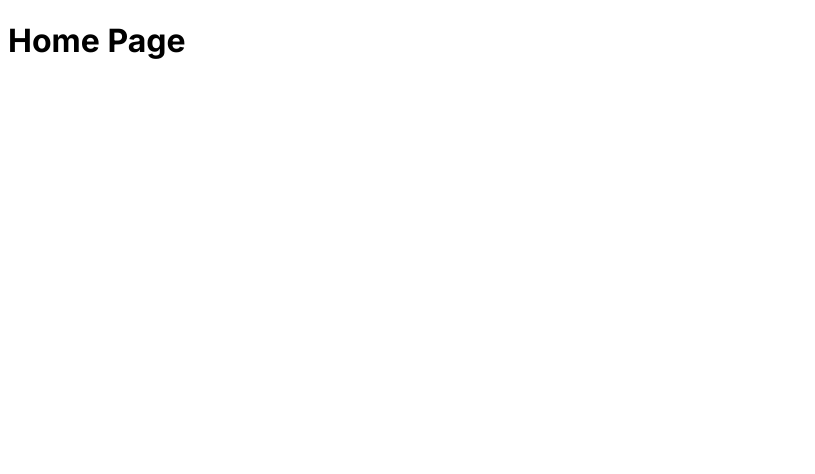
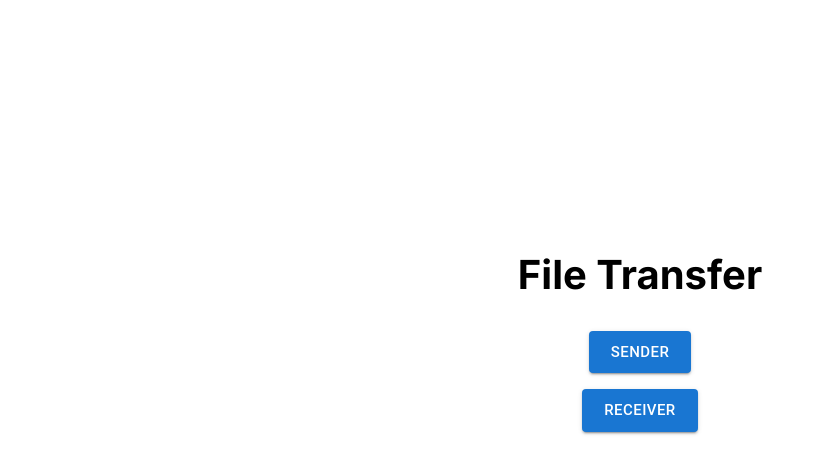
Before and after one commit to Praneeth003/file-transfer, a Next.js app: page / in a window 1280 px wide. Shown: the top 474 px of the page, without its empty margins (0-815 px from the left). Built offline with nearby package versions, Linux system fonts and the light colour scheme.

Commit message:
add sender and receiver routes at home page

```diff
--- a/package.json
+++ b/package.json
@@ -12,7 +12,7 @@
   "dependencies": {
     "@emotion/react": "^11.11.3",
     "@emotion/styled": "^11.11.0",
-    "@mui/material": "^5.15.3",
+    "@mui/material": "^5.15.4",
     "express": "^4.18.2",
     "next": "14.0.4",
     "nodemon": "^3.0.2",
--- a/src/app/globals.css
+++ b/src/app/globals.css
@@ -105,3 +105,19 @@ a {
     color-scheme: dark;
   }
 } */
+div{
+  display: flex;
+  flex-direction: column;
+  align-items: center;
+  justify-content: center;
+  height: 80vh;
+  gap: 1rem;
+}
+ h1{
+  font-size: 2.5rem;
+  font-weight: 700;
+  line-height: 1.2;
+  margin-bottom: 1rem;
+  color: rgb(var(--foreground-rgb));
+
+ }
--- a/src/app/page.tsx
+++ b/src/app/page.tsx
@@ -1,12 +1,17 @@
 import React from 'react';
-import { useState } from 'react';
-import Sender from './sender/page';
-import Receiver from './receiver/page';
+import Link from 'next/link';
+import Button from '@mui/material/Button';
 
 const Page = () => {
   return (
     <div>
-      <h1>Home Page</h1>
+      <h1>File Transfer</h1>
+      <Link href="/sender">
+      <Button variant="contained" size = "large" >Sender</Button>
+      </Link>
+      <Link href="/receiver">
+      <Button variant="contained" size = "large" >Receiver</Button>
+      </Link>
     </div>
   );
 };
```
Also changed, not shown: 1 other file (tests, documents, lock files or other folders).
